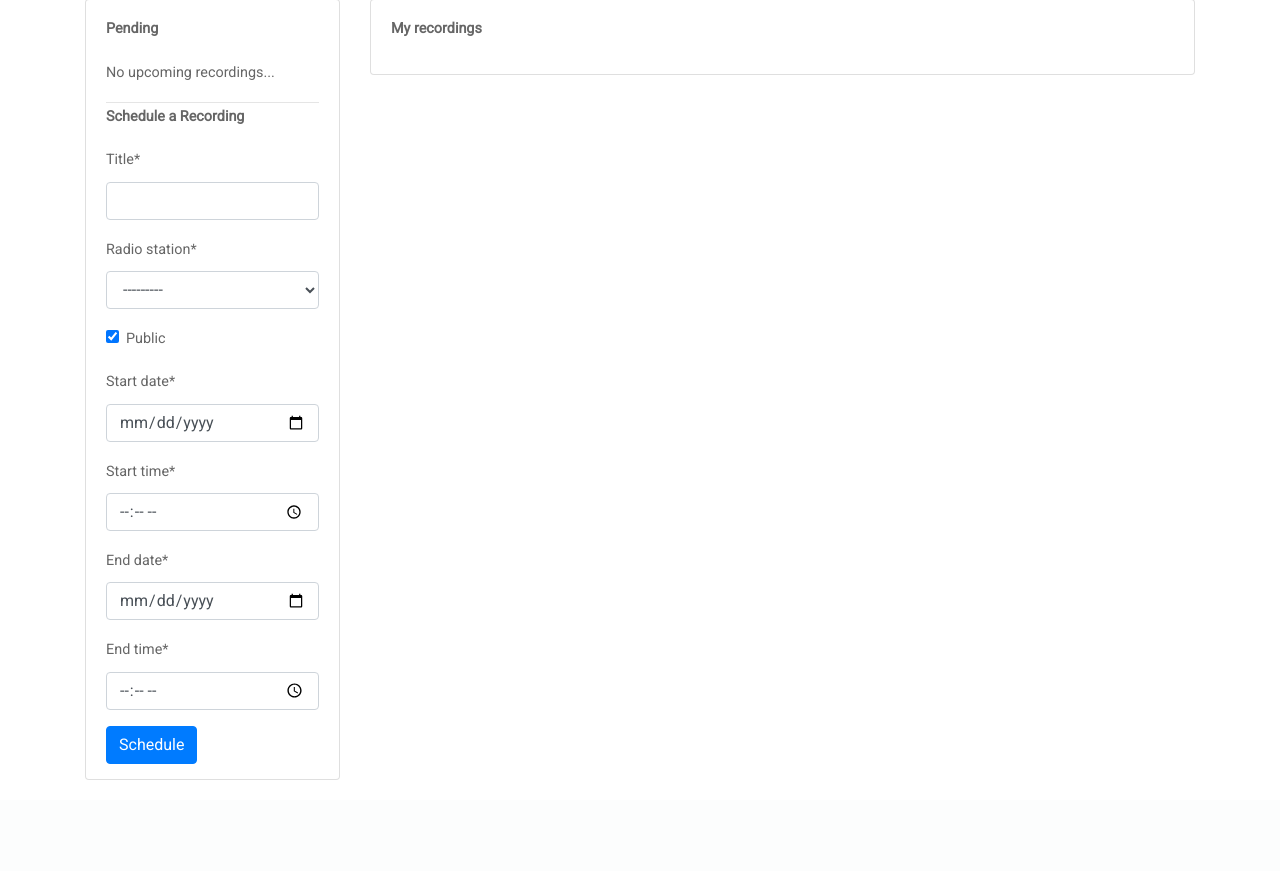
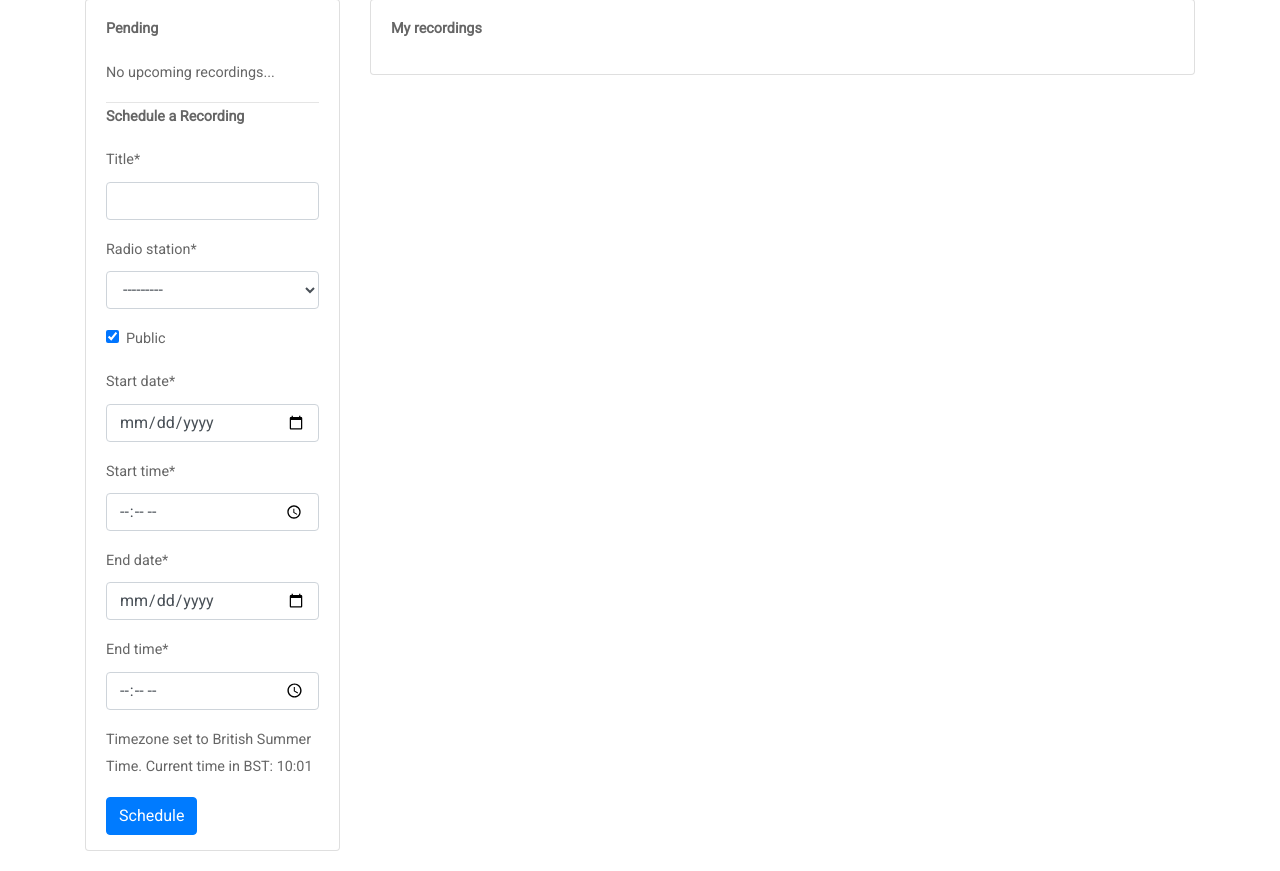
Before and after one commit to lps116/radio_recording_app, a Django app: a page that uses account/templates/account/profile.html in a window 1280 px wide. Shown: the part 395-1266 px from the top of the page. Before the commit the page ends 1175 px from the top, so only its background shows below. Run offline with Django 3.2, Linux system fonts and the light colour scheme; the visitor is signed in with stand-in values (Sample User, id 1); data comes from the database, SQL or seed files in the repository; data that the repository does not hold is empty; parts of the project's set-up code (start-up, migrations or seed data) failed here and were passed over; some libraries are stand-ins or nearby versions.

Commit message:
create forms modified

```diff
--- a/account/forms.py
+++ b/account/forms.py
@@ -37,8 +37,11 @@ class CreateRecordingForm(forms.ModelForm):
       if start_datetime > end_datetime:
         raise ValidationError("Set an earlier start date.")
 
-      if datetime.now() + timedelta(seconds=30) > start_datetime:
-        raise ValidationError("Earliest start time in 1 minute.")
+      if start_datetime < datetime.now():
+        raise ValidationError("Set a later start date.")
+
+      # if datetime.now() + timedelta(seconds=30) > start_datetime:
+      #   raise ValidationError("Earliest start time in 1 minute.")
 
       if int((end_datetime - start_datetime).total_seconds()) / 60 > 120:
         raise ValidationError("Max recording length 2 hours.")
--- a/account/templates/account/create.html
+++ b/account/templates/account/create.html
@@ -38,6 +38,7 @@
           <form action="." method="POST">
             {% csrf_token %}
             {{form|crispy}}
+            <p>Timezone set to British Summer Time. Current time in BST: {% now "H:i" %}</p>
             <input type="Submit" class="btn btn-primary mb-2" value="Create">
           </form>
         </div>
--- a/account/templates/account/my_recordings.html
+++ b/account/templates/account/my_recordings.html
@@ -85,7 +85,11 @@
                 </td>
                 <td>
                   <a class="mr-1 mb-1"href="{% url 'myrecording_listen' username=user.username recording_id=recording.id %}" style="color: black;"><i class="far fa-play-circle"></i></a>
+                  {% if recording.file %}
                   <a class="mr-1 mb-1"href="{{recording.file}}" style="color: black;"><i class="fas fa-file-download"></i></a>
+                  {% else %}
+                  <a class="mr-1 mb-1"href="#" style="color: black;"><i class="fas fa-file-download"></i></a>
+                  {% endif %}
                   <a class="mr-1 mb-1"href="{% url 'myrecording' username=user.username recording_id=recording.id %}" style="color: black;"><i class="far fa-edit"></i></i></a>
                   <a href="{% url 'delete_recording' username=user.username recording_id=recording.id %}" class="mb-1"href="" style="color: black;"><i class="far fa-trash-alt"></i></i></a>
                 </td>
--- a/account/templates/account/profile.html
+++ b/account/templates/account/profile.html
@@ -75,6 +75,7 @@
             <form action="." method="POST">
               {% csrf_token %}
               {{form|crispy}}
+              <p>Timezone set to British Summer Time. Current time in BST: {% now "H:i" %}</p>
               <input type="Submit" class="btn btn-primary" value="Schedule">
             </form>
             {% endif %}
--- a/account/views.py
+++ b/account/views.py
@@ -45,8 +45,8 @@ def account_view(response, username):
       # record_show.delay(recording.id)
       string = "Your " + radio_station.name + " recording has been scheduled."
       messages.success(response, "Your recording has been scheduled.")
-
-  form = CreateRecordingForm()
+  else:
+    form = CreateRecordingForm()
   user = User.objects.get(username=username)
   scheduled_recordings = user.recordings.filter(status="pending").order_by('start_datetime')
   completed_recordings = user.recordings.filter(status="complete").order_by('-end_datetime')
@@ -167,7 +167,8 @@ def create_view(response, username):
       messages.success(response, "Your recording has been scheduled.")
       redirect_string = "/" + str(user.username) + "/myrecordings"
       return redirect(redirect_string)
-  form = CreateRecordingForm()
+  else:
+    form = CreateRecordingForm()
   context = {
   "user" : user,
   "form" : form
```
Also changed, not shown: 2 other files.
